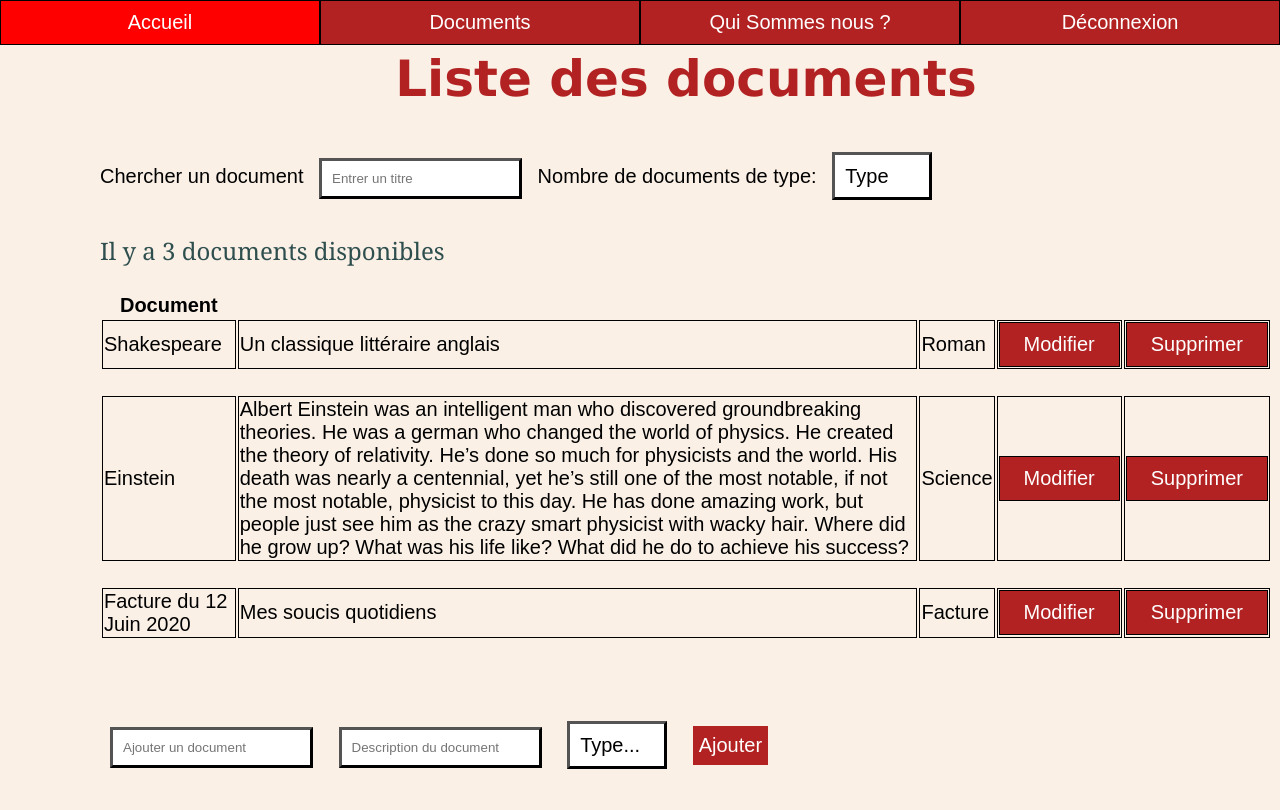
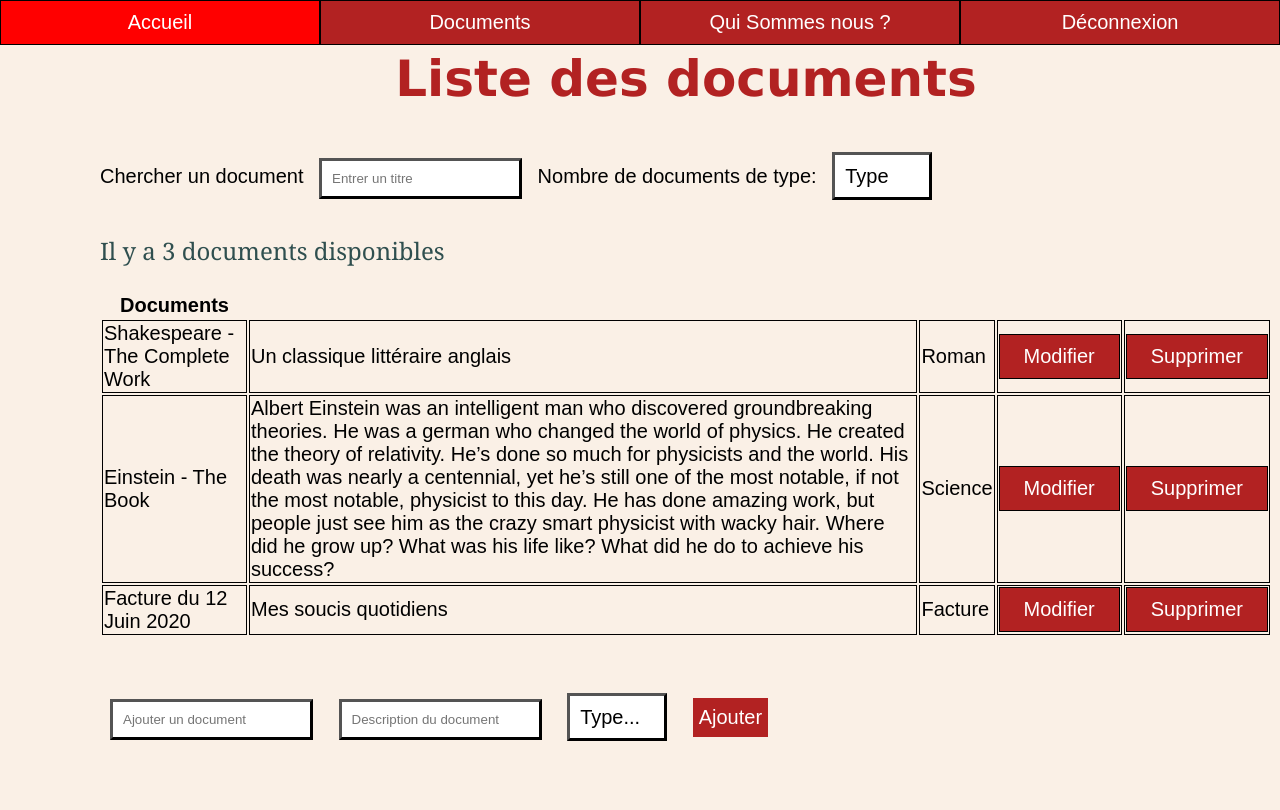
Before and after one commit to NordineOub/File-Manager-Flask, a Flask app: page /documents in a window 1280 px wide. After the commit the page ends 741 px from the top, so only its background shows below. Run offline with Flask 2, Linux system fonts and the light colour scheme.

Commit message:
Update documents.html

```diff
--- a/Template/documents.html
+++ b/Template/documents.html
@@ -68,7 +68,7 @@
 
 <table>
   <tr>
-    <th>Document</th>
+    <th>Documents</th>
 
   </tr>
     <tbody id="documents">
@@ -119,7 +119,7 @@ var app = new function() {
 
   this.el = document.getElementById('documents');
 
-  this.documents = ['Shakespeare', 'Einstein', 'Facture du 12 Juin 2020'];
+  this.documents = ['Shakespeare -  The Complete Work', 'Einstein - The Book', 'Facture du 12 Juin 2020'];
   this.description = ['Un classique littéraire anglais', "Albert Einstein was an intelligent man who discovered groundbreaking theories. He was a german who changed the world of physics. He created the theory of relativity. He’s done so much for physicists and the world. His death was nearly a centennial, yet he’s still one of the most notable, if not the most notable, physicist to this day. He has done amazing work, but people just see him as the crazy smart physicist with wacky hair. Where did he grow up? What was his life like? What did he do to achieve his success?", "Mes soucis quotidiens"]
   this.type = ['Roman', "Science", "Facture"]
 
@@ -149,7 +149,7 @@ var app = new function() {
         data += '<td ><button type ="submit" class = "submit" onclick="app.Edit(' + i + ')">Modifier</button></td>';
         data += '<td ><button type ="submit" class = "submit" onclick="app.Delete(' + i + ')">Supprimer</button></td>';
         data += '</tr>';
-        data += '<br>'
+        // data += '<br>'
 
 
       }
```
